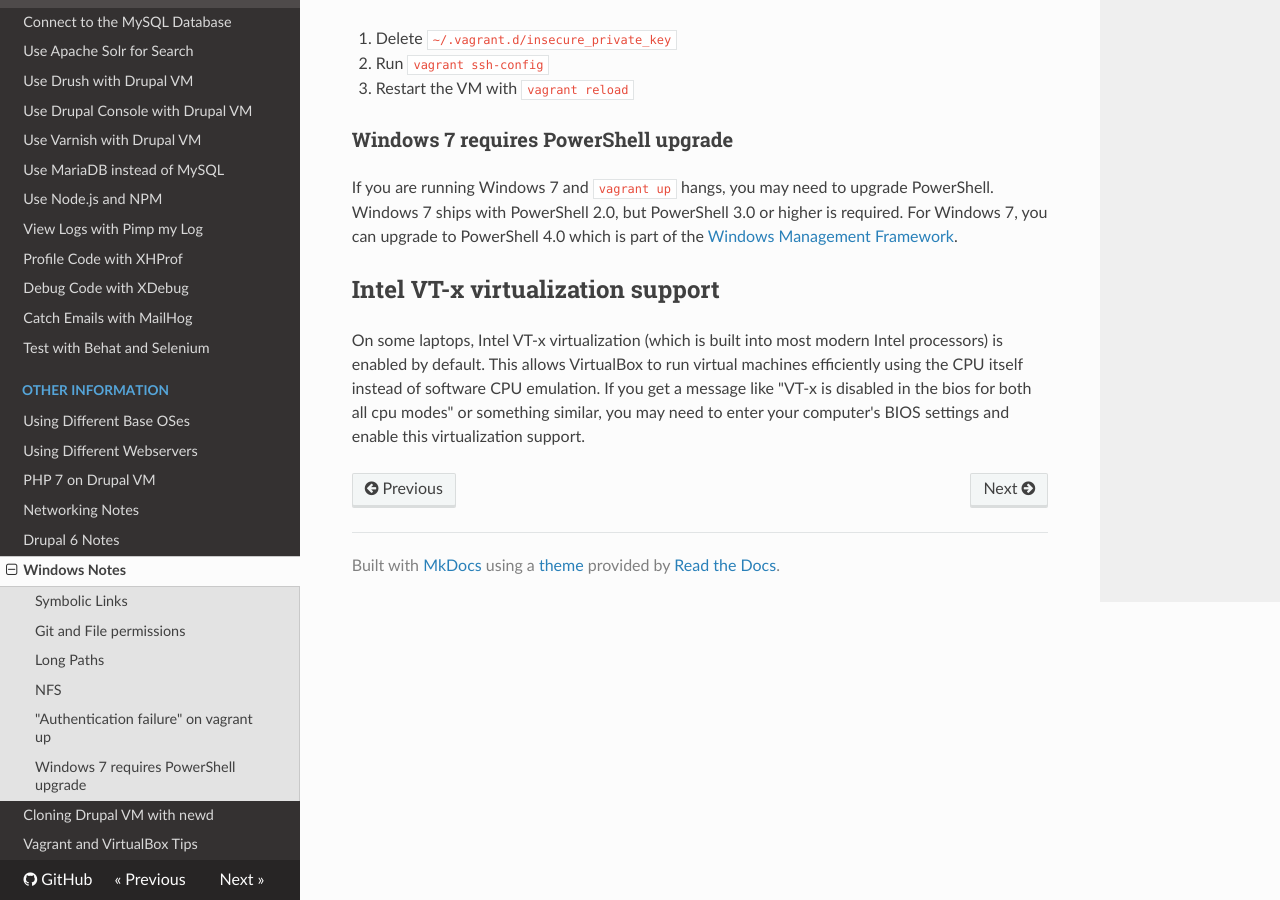
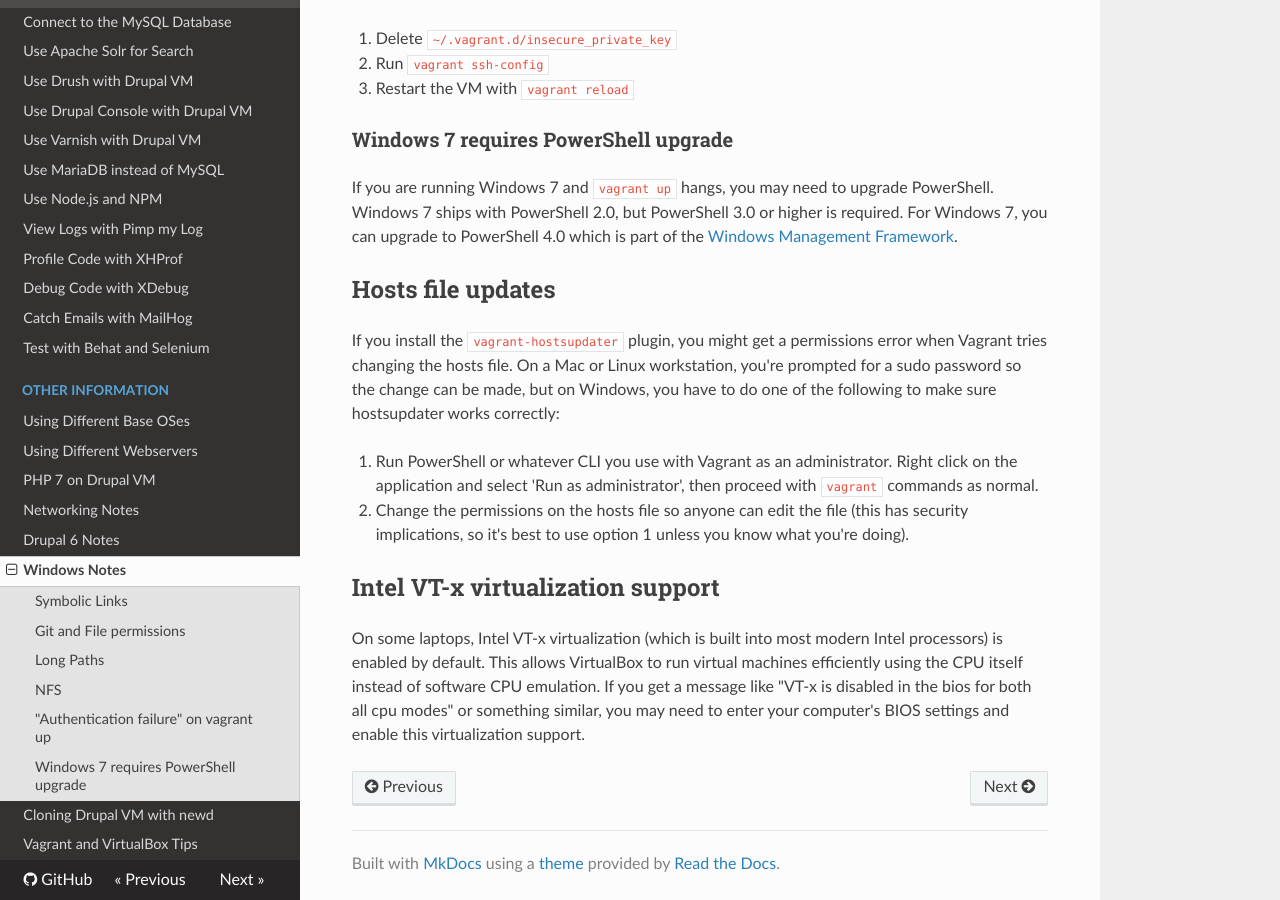
Before and after one commit to geerlingguy/drupal-vm, an MkDocs documentation site: the page built from docs/other/windows.md, in a window 1280 px wide and 900 px high, scrolled down 1252 px. Built offline with MkDocs 1.6.1, drawn with Linux system fonts in a browser that asks for light colours; nearby versions of some CDN libraries; old or Windows-style settings are respelled for this version of MkDocs.

Commit message:
Fixes #291: Add instructions for Windows and hostsupdater usage.

```diff
--- a/docs/other/windows.md
+++ b/docs/other/windows.md
@@ -41,6 +41,13 @@ Some Windows users have reported running into an issue where an authentication f
 
 If you are running Windows 7 and `vagrant up` hangs, you may need to upgrade PowerShell. Windows 7 ships with PowerShell 2.0, but PowerShell 3.0 or higher is required. For Windows 7, you can upgrade to PowerShell 4.0 which is part of the [Windows Management Framework](http://www.microsoft.com/en-us/download/details.aspx?id=40855).
 
+## Hosts file updates
+
+If you install the `vagrant-hostsupdater` plugin, you might get a permissions error when Vagrant tries changing the hosts file. On a Mac or Linux workstation, you're prompted for a sudo password so the change can be made, but on Windows, you have to do one of the following to make sure hostsupdater works correctly:
+
+  1. Run PowerShell or whatever CLI you use with Vagrant as an administrator. Right click on the application and select 'Run as administrator', then proceed with `vagrant` commands as normal.
+  2. Change the permissions on the hosts file so anyone can edit the file (this has security implications, so it's best to use option 1 unless you know what you're doing).
+
 ## Intel VT-x virtualization support
 
 On some laptops, Intel VT-x virtualization (which is built into most modern Intel processors) is enabled by default. This allows VirtualBox to run virtual machines efficiently using the CPU itself instead of software CPU emulation. If you get a message like "VT-x is disabled in the bios for both all cpu modes" or something similar, you may need to enter your computer's BIOS settings and enable this virtualization support.
```
